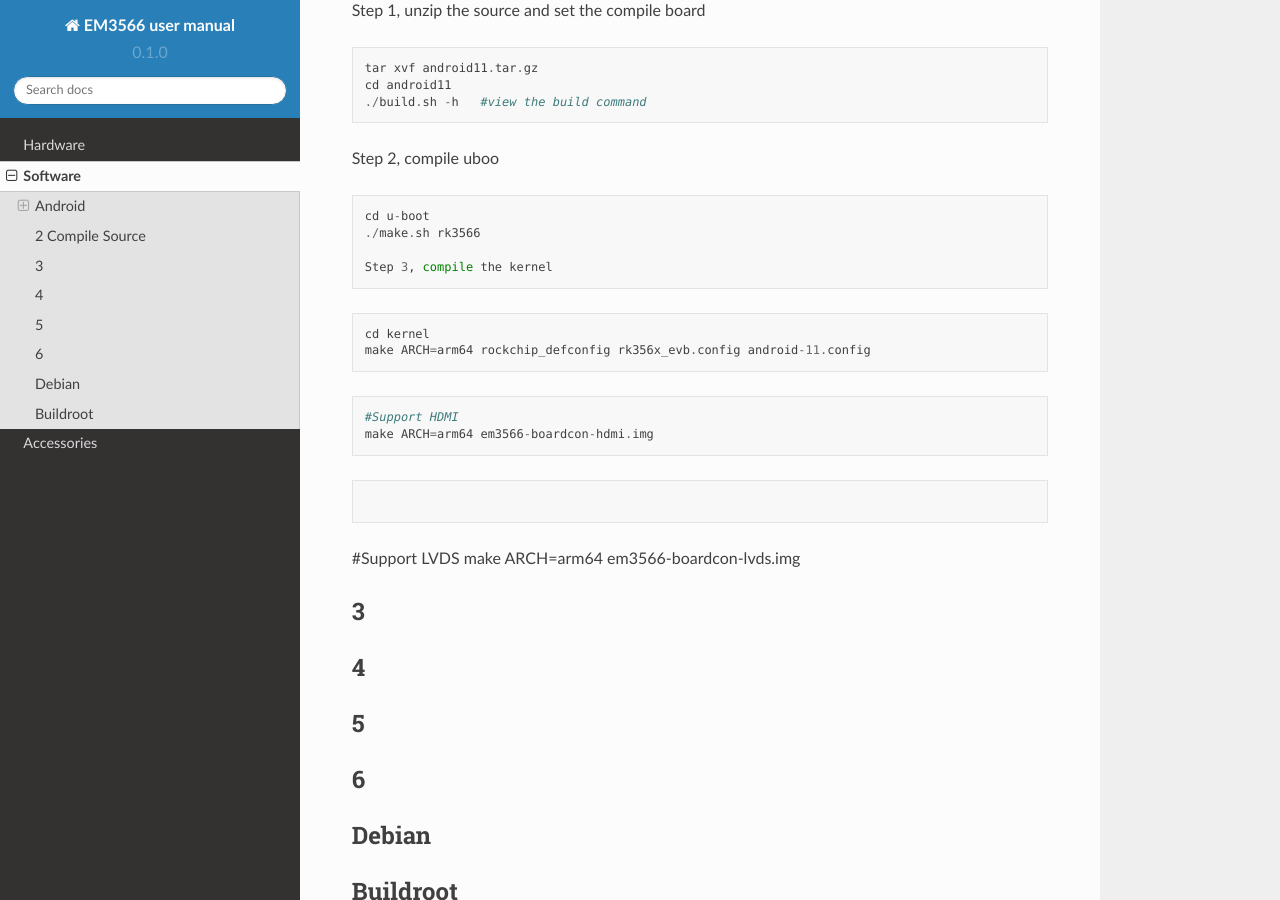
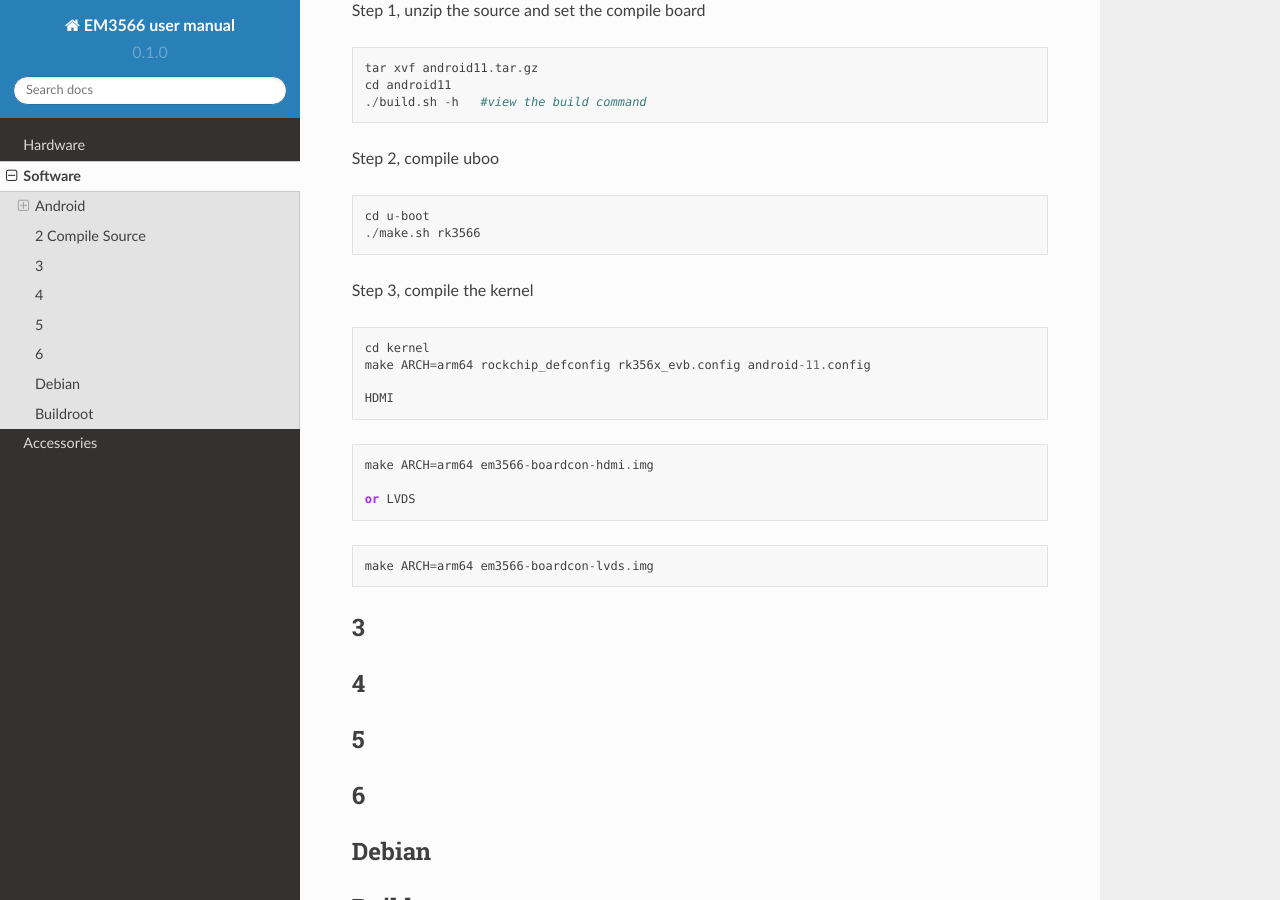
Before and after one commit to boardcon/EM3566, a Sphinx documentation site: the page built from docs/source/software.rst, in a window 1280 px wide and 900 px high, scrolled down 1309 px. Built offline with Sphinx 7.4.7 and the Read the Docs theme 2.0.0, drawn with Linux system fonts in a browser that asks for light colours.

Commit message:
Update software.rst

```diff
--- a/docs/source/software.rst
+++ b/docs/source/software.rst
@@ -77,22 +77,23 @@ Step 2, compile uboo
  cd u-boot
  ./make.sh rk3566
 
- Step 3, compile the kernel
+Step 3, compile the kernel
 
 .. code-block::
 
  cd kernel
  make ARCH=arm64 rockchip_defconfig rk356x_evb.config android-11.config
 
+ HDMI
 .. code-block::
 
- #Support HDMI
  make ARCH=arm64 em3566-boardcon-hdmi.img
+
+ or LVDS
 
 .. code-block::
 
-#Support LVDS
-make ARCH=arm64 em3566-boardcon-lvds.img
+ make ARCH=arm64 em3566-boardcon-lvds.img
 
 
 3
```
